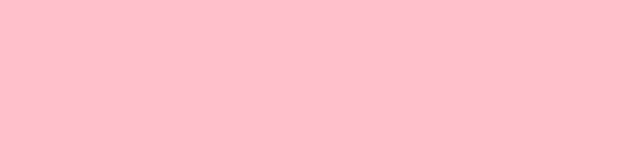
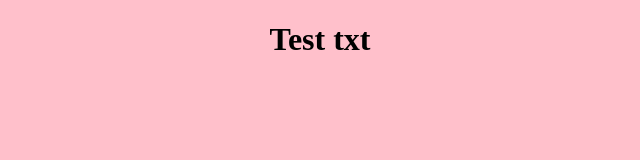
Before and after one commit to pavol-baker/zmolio, a plain HTML site: page index.html in a window 1280 px wide. Shown: the whole page, without its empty margins (320-960 px from the left). Drawn offline with Linux system fonts and the light colour scheme.

Commit message:
add test txt

```diff
--- a/index.html
+++ b/index.html
@@ -7,5 +7,7 @@
 </head>
 <body bgcolor="pink">
 
+    <h1 align="center"><b>Test txt</b></h1>
+
 </body>
 </html>
```
